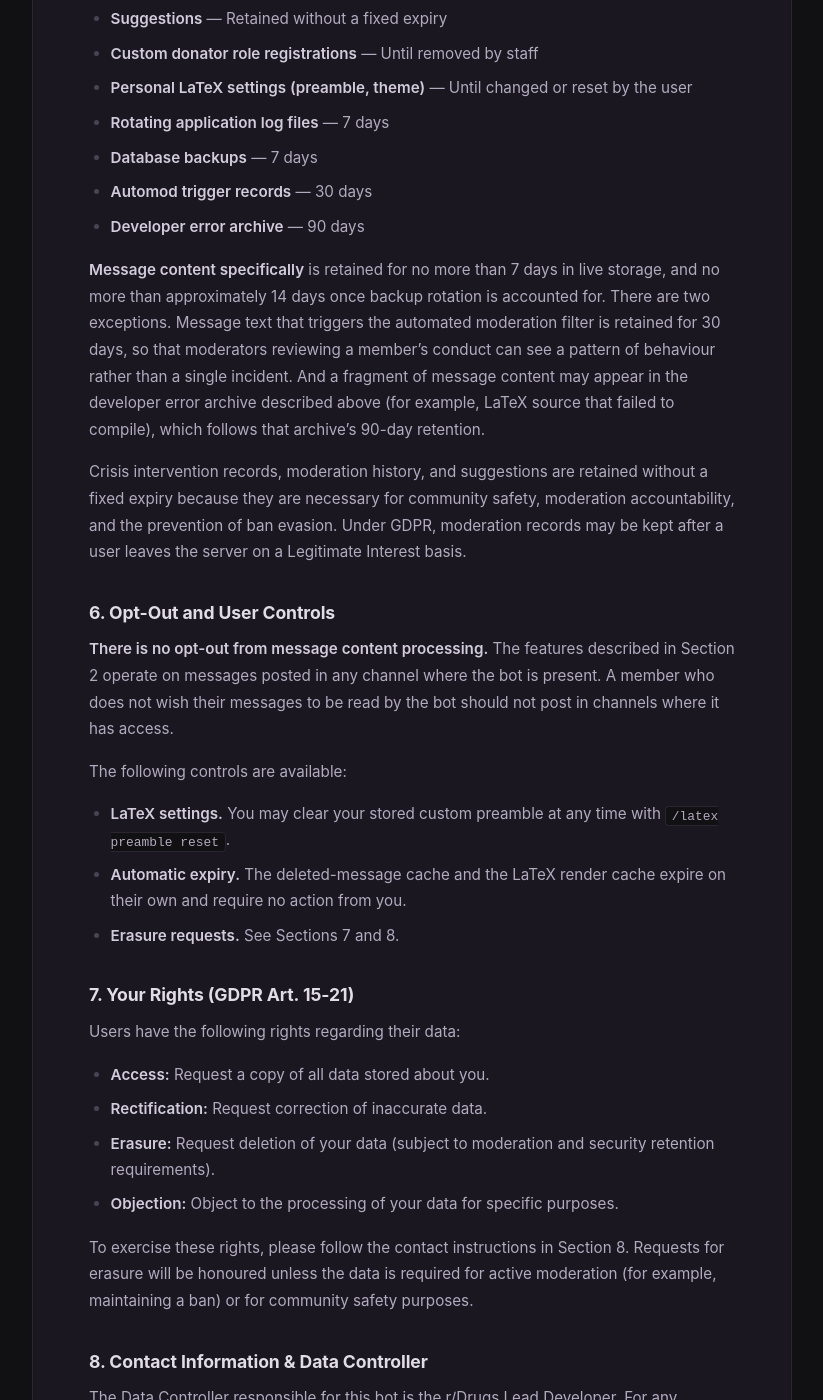
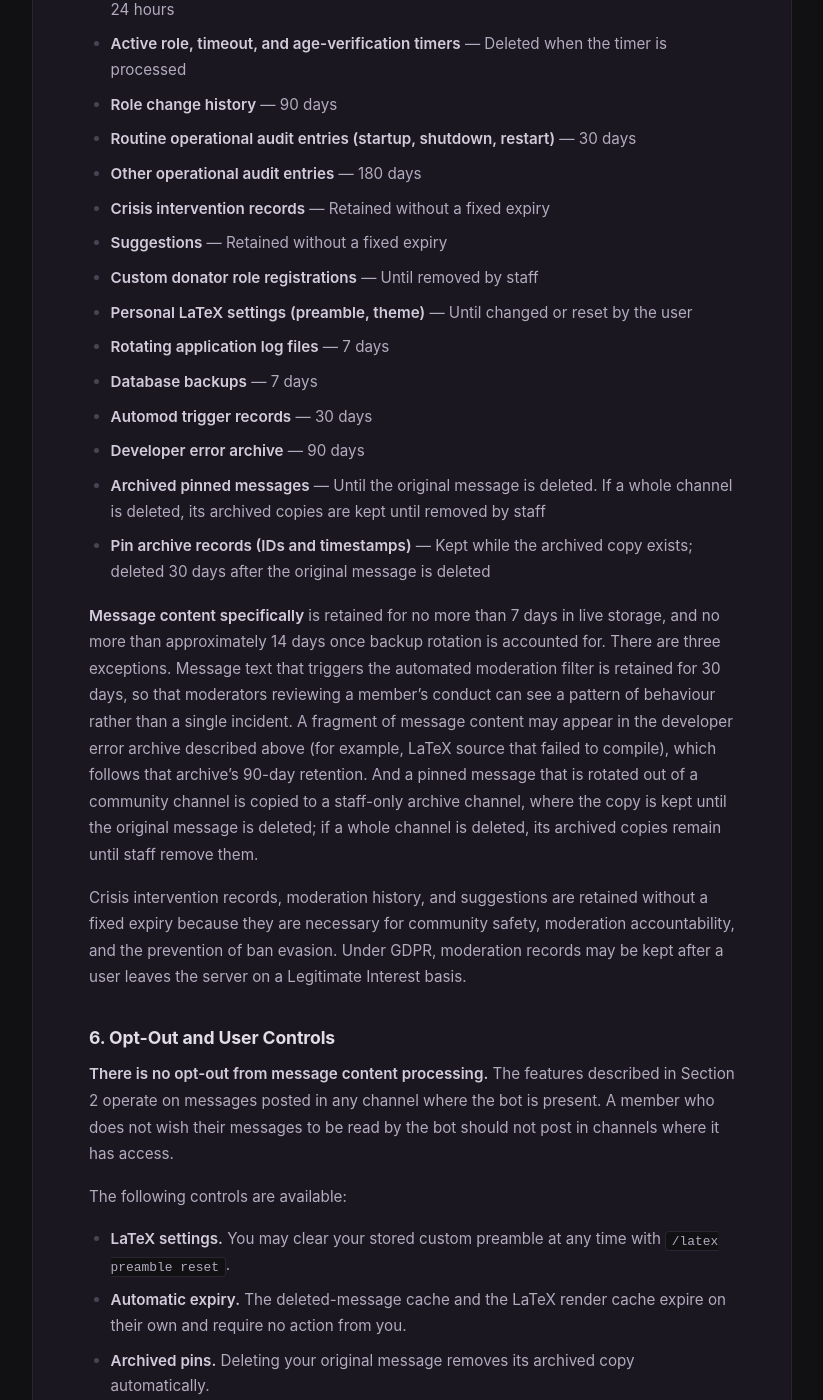
Before and after one commit to emmalt3/rDrugsInstall, a Jekyll site: the page built from PRIVACY.md, in a window 1280 px wide and 1400 px high, scrolled down 3485 px. Shown: the whole window, without its empty margins (228-1051 px from the left). Built offline with Jekyll 4.4.1, drawn with Linux system fonts in a browser that asks for light colours; some of the changed text lies outside the part shown.

Commit message:
update PRIVACY.md 2026-10-16T23:21:42.017Z

```diff
--- a/PRIVACY.md
+++ b/PRIVACY.md
@@ -29,11 +29,13 @@ The bot reads the text of messages posted in channels it can access. It does thi
 * To recognise and execute four moderator-only text commands that are typed in chat with a `+` prefix (`+agemute`, `+unmute`, `+silence`, `+snipe`).
 * To detect mathematical and chemical notation written in LaTeX and render it to an image in reply.
 * To capture the content of a message at the moment it is deleted, so moderators can review what was removed.
+* To keep a record of pinned messages. Each community channel holds at most a set number of pins. When a channel goes over that number, the oldest pin is unpinned and a copy is posted to a staff-only archive channel.
 
-**Most message text is processed in memory and discarded immediately.** Two categories are written to storage:
+**Most message text is processed in memory and discarded immediately.** Three categories are written to storage:
 
 * **Deleted messages.** When a message is deleted, its text, the author's username and avatar URL, and the URLs of any attachments or stickers are cached for 24 hours. One entry is held per channel and is overwritten by the next deletion in that channel. This supports a moderator-only command that displays the most recently deleted message.
 * **LaTeX source.** When a message containing LaTeX notation is rendered to an image, the submitted source is stored in a render cache for 7 days so that identical expressions do not need to be recompiled.
+* **Archived pins.** When a pin is rotated out of a community channel, a copy of its text, its author, its channel, the time it was pinned, and up to ten attached images or videos is posted to a staff-only Discord channel. If the original message is later deleted, the copy is removed automatically. The bot's database keeps only the message, channel and author IDs and timestamps, never the text.
 
 ### User-Submitted Content
 * Suggestions submitted through `/suggestion`.
@@ -89,8 +91,10 @@ We process your data under the following legal frameworks:
 - **Database backups** — 7 days
 - **Automod trigger records** — 30 days
 - **Developer error archive** — 90 days
+- **Archived pinned messages** — Until the original message is deleted. If a whole channel is deleted, its archived copies are kept until removed by staff
+- **Pin archive records (IDs and timestamps)** — Kept while the archived copy exists; deleted 30 days after the original message is deleted
 
-**Message content specifically** is retained for no more than 7 days in live storage, and no more than approximately 14 days once backup rotation is accounted for. There are two exceptions. Message text that triggers the automated moderation filter is retained for 30 days, so that moderators reviewing a member's conduct can see a pattern of behaviour rather than a single incident. And a fragment of message content may appear in the developer error archive described above (for example, LaTeX source that failed to compile), which follows that archive's 90-day retention.
+**Message content specifically** is retained for no more than 7 days in live storage, and no more than approximately 14 days once backup rotation is accounted for. There are three exceptions. Message text that triggers the automated moderation filter is retained for 30 days, so that moderators reviewing a member's conduct can see a pattern of behaviour rather than a single incident. A fragment of message content may appear in the developer error archive described above (for example, LaTeX source that failed to compile), which follows that archive's 90-day retention. And a pinned message that is rotated out of a community channel is copied to a staff-only archive channel, where the copy is kept until the original message is deleted; if a whole channel is deleted, its archived copies remain until staff remove them.
 
 Crisis intervention records, moderation history, and suggestions are retained without a fixed expiry because they are necessary for community safety, moderation accountability, and the prevention of ban evasion. Under GDPR, moderation records may be kept after a user leaves the server on a Legitimate Interest basis.
 
@@ -102,6 +106,7 @@ The following controls are available:
 
 * **LaTeX settings.** You may clear your stored custom preamble at any time with `/latex preamble reset`.
 * **Automatic expiry.** The deleted-message cache and the LaTeX render cache expire on their own and require no action from you.
+* **Archived pins.** Deleting your original message removes its archived copy automatically.
 * **Erasure requests.** See Sections 7 and 8.
 
 ## 7. Your Rights (GDPR Art. 15-21)
```
Also changed, not shown: other parts of PRIVACY.md (+1 -1 lines).
